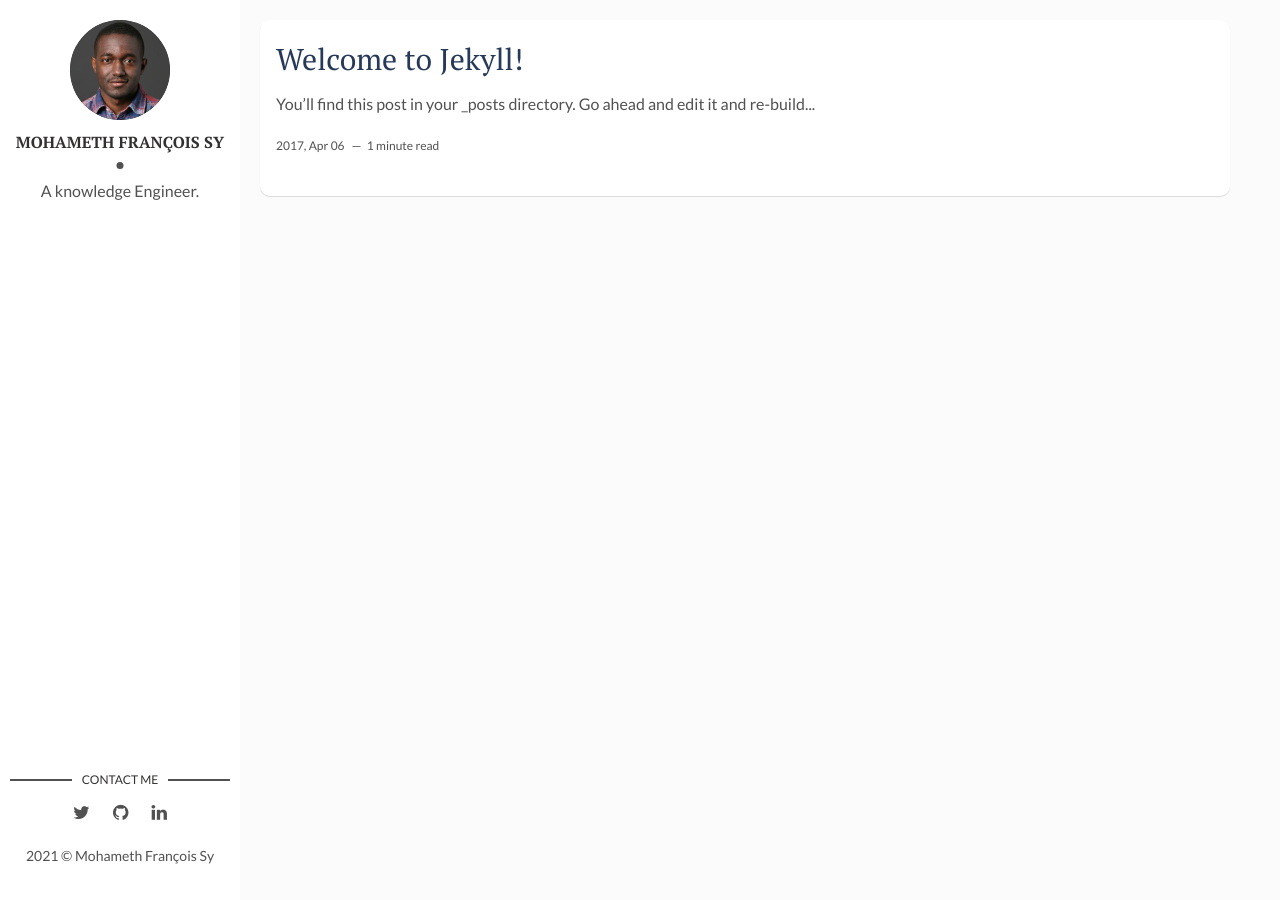
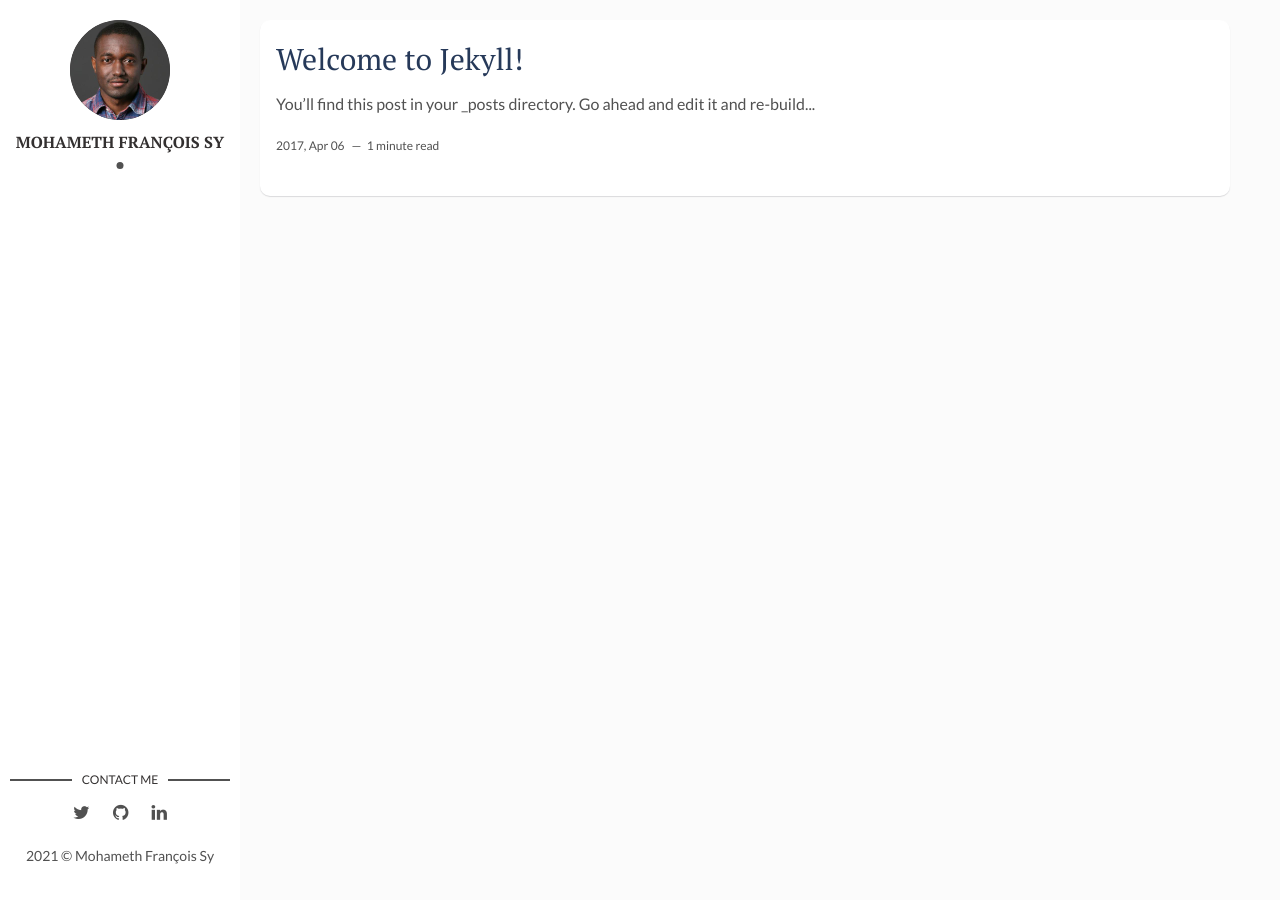
Before and after one commit to MFSY/mfsy.github.io, a Jekyll site: the page built from index.html, in a window 1280 px wide. Built offline with Jekyll 4.4.1, drawn with Linux system fonts in a browser that asks for light colours; the list of posts is cut into pages by our own code.

Commit message:
Added github as domain and url

```diff
--- a/_config.yml
+++ b/_config.yml
@@ -4,14 +4,15 @@
   line in _config.yml. It will appear in your document head meta (for
   Google search results) and in your feed.xml site description.
 permalink: ':title/'
-baseurl: "/flexible-jekyll" # the subpath of your site, e.g. /blog
-#url: "" # the base hostname & protocol for your site, e.g. http://example.com
+domain: "mfsy.github.io"
+#baseurl: "/" # the subpath of your site, e.g. /blog
+url: "https://mfsy.github.io" # the base hostname & protocol for your site, e.g. http://example.com
 site-twitter: #if your site has a twitter account, enter it here
 
 # Author Settings
 author: Mohameth François Sy # add your name
 author-img: mfsy.jpeg # add your photo
-about-author: A knowledge Engineer. # add description
+#about-author: "". # add description
 social-twitter: MfsySy # add your Twitter handle
 #social-facebook: # add your Facebook handle
 social-github: mfsy # add your Github handle
```
